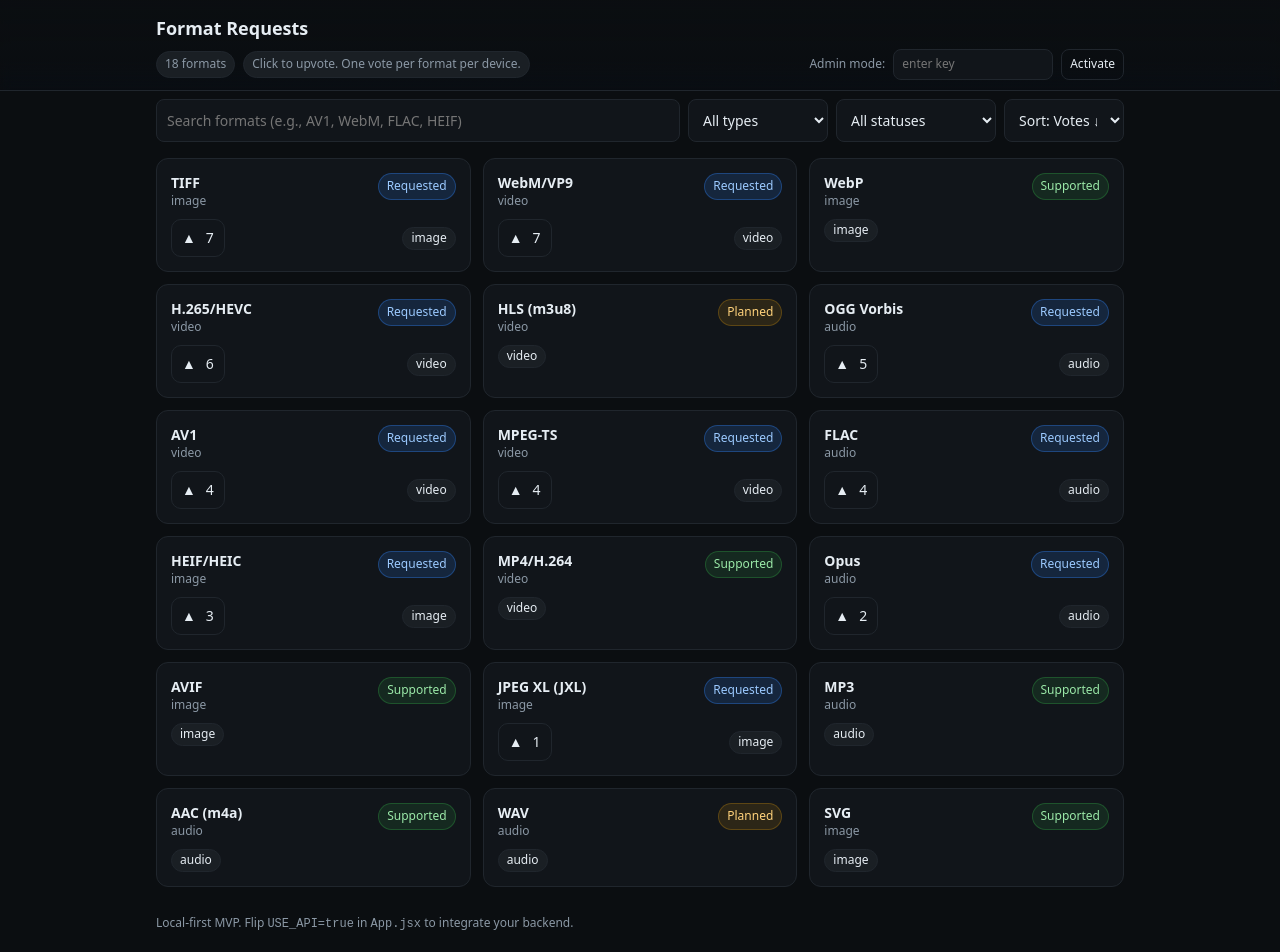
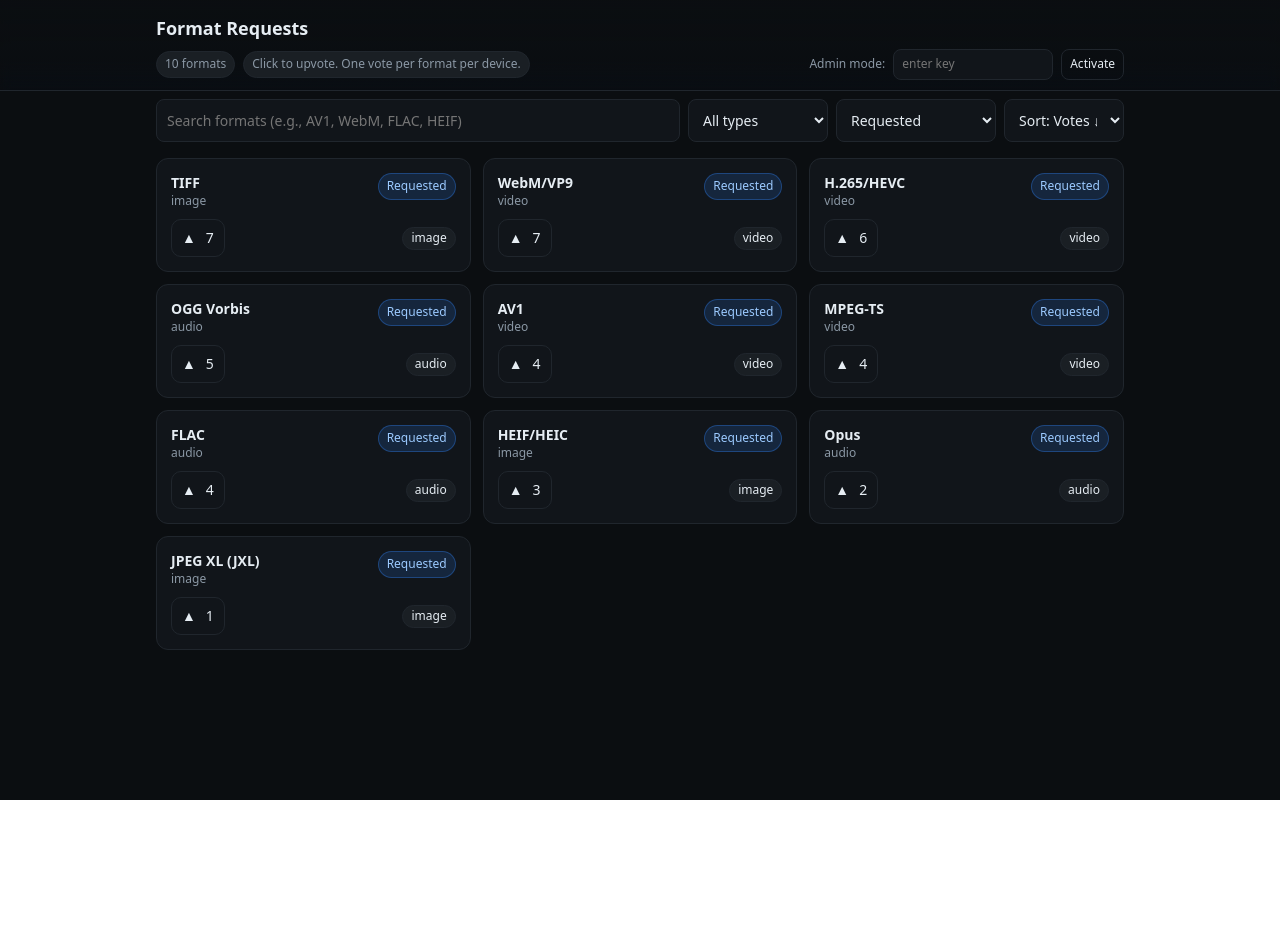
Before and after one commit to adamcleavey/format-requests, a React (Vite) app: page / in a window 1280 px wide. Shown: the top 952 px of the page. After the commit the page ends 800 px from the top, so only its background shows below. Built offline with nearby package versions, Linux system fonts and the light colour scheme; no server answers.

Commit message:
fix the css declaration errors. fix server not knowing what to do.

```diff
--- a/src/App.tsx
+++ b/src/App.tsx
@@ -3,7 +3,7 @@ import Header from "./components/Header/Header.jsx";
 import Toolbar from "./components/Toolbar/Toolbar.jsx";
 import AdminBar from "./components/AdminBar/AdminBar.jsx";
 import FormatCard from "./components/FormatCard/FormatCard.jsx";
-import styles from "./App.module.css";
+import * as styles from "./App.module.css";
 import { seed } from "./data/seed";
 import {
   loadLocalRows,
@@ -74,7 +74,7 @@ const init = (): State => {
     votes,
     query: "",
     kind: "",
-    status: "",
+    status: "Requested",
     sort: "votes-desc",
   };
 };
@@ -332,10 +332,6 @@ export default function App() {
             />
           ))}
         </div>
-        <p className={styles.footer}>
-          Local-first MVP. Flip <code>USE_API=true</code> in{" "}
-          <code>App.jsx</code> to integrate your backend.
-        </p>
       </main>
     </div>
   );
--- a/src/components/AdminBar/AdminBar.jsx
+++ b/src/components/AdminBar/AdminBar.jsx
@@ -1,5 +1,5 @@
 import React, { useState } from "react";
-import styles from "./AdminBar.module.css";
+import * as styles from "./AdminBar.module.css";
 
 export default function AdminBar({ visible, onAdd }) {
   const [name, setName] = useState("");
--- a/src/components/FormatCard/FormatCard.jsx
+++ b/src/components/FormatCard/FormatCard.jsx
@@ -1,5 +1,5 @@
 import React, { useState } from "react";
-import styles from "./FormatCard.module.css";
+import * as styles from "./FormatCard.module.css";
 
 const statusClass = (s) =>
   ({
--- a/src/components/Header/Header.jsx
+++ b/src/components/Header/Header.jsx
@@ -1,5 +1,5 @@
 import React, { useState } from "react";
-import styles from "./Header.module.css";
+import * as styles from "./Header.module.css";
 
 export default function Header({ count, adminActive, onAdminActivate }) {
   const [key, setKey] = useState("");
--- a/src/components/Toolbar/Toolbar.jsx
+++ b/src/components/Toolbar/Toolbar.jsx
@@ -1,5 +1,5 @@
 import React from "react";
-import styles from "./Toolbar.module.css";
+import * as styles from "./Toolbar.module.css";
 
 export default function Toolbar({ query, kind, status, sort, onChange }) {
   return (
```
Also changed, not shown: package.json (+8 -6 lines), server.ts (+12 -0 lines), 1 other file (tests, documents, lock files or other folders).
